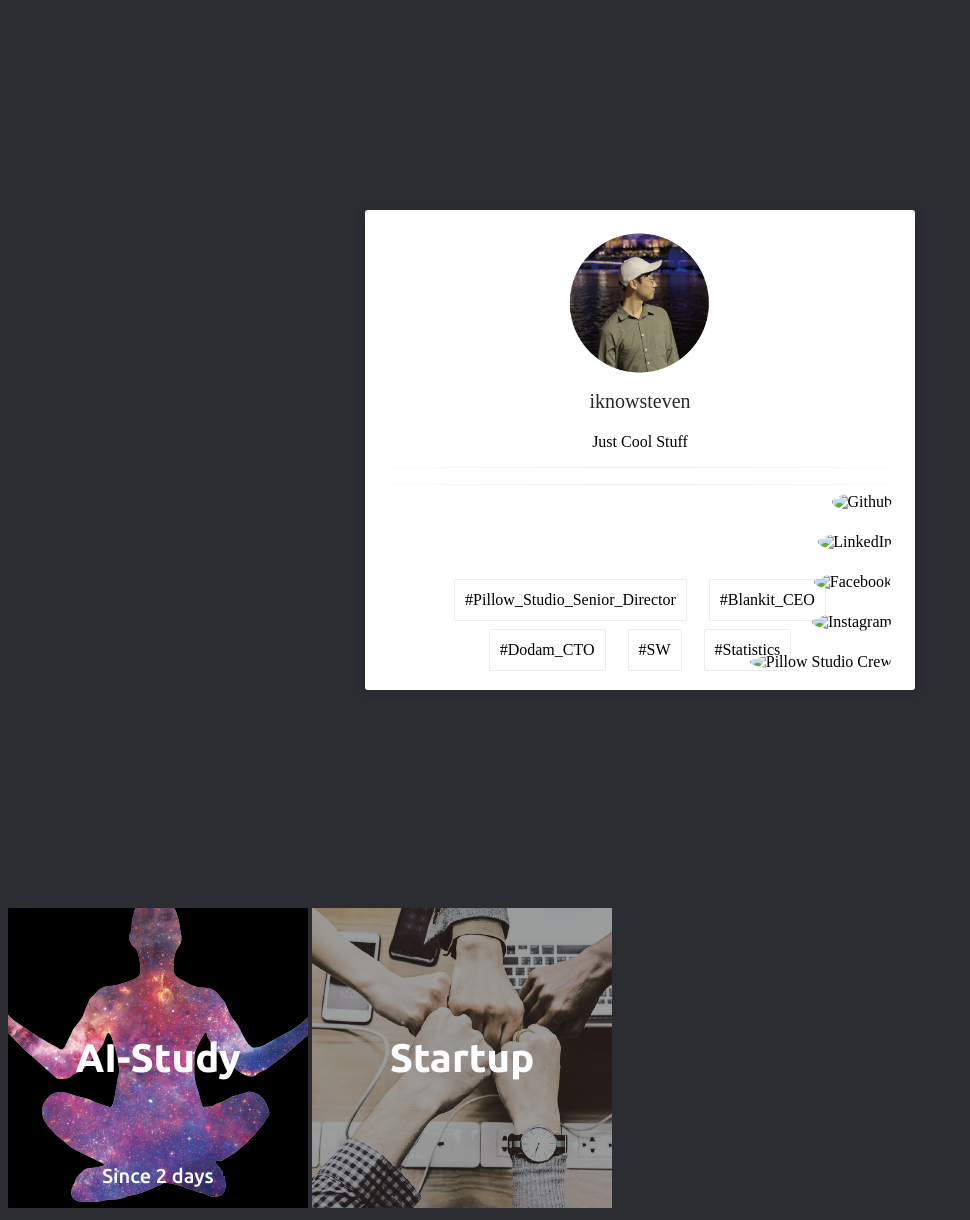
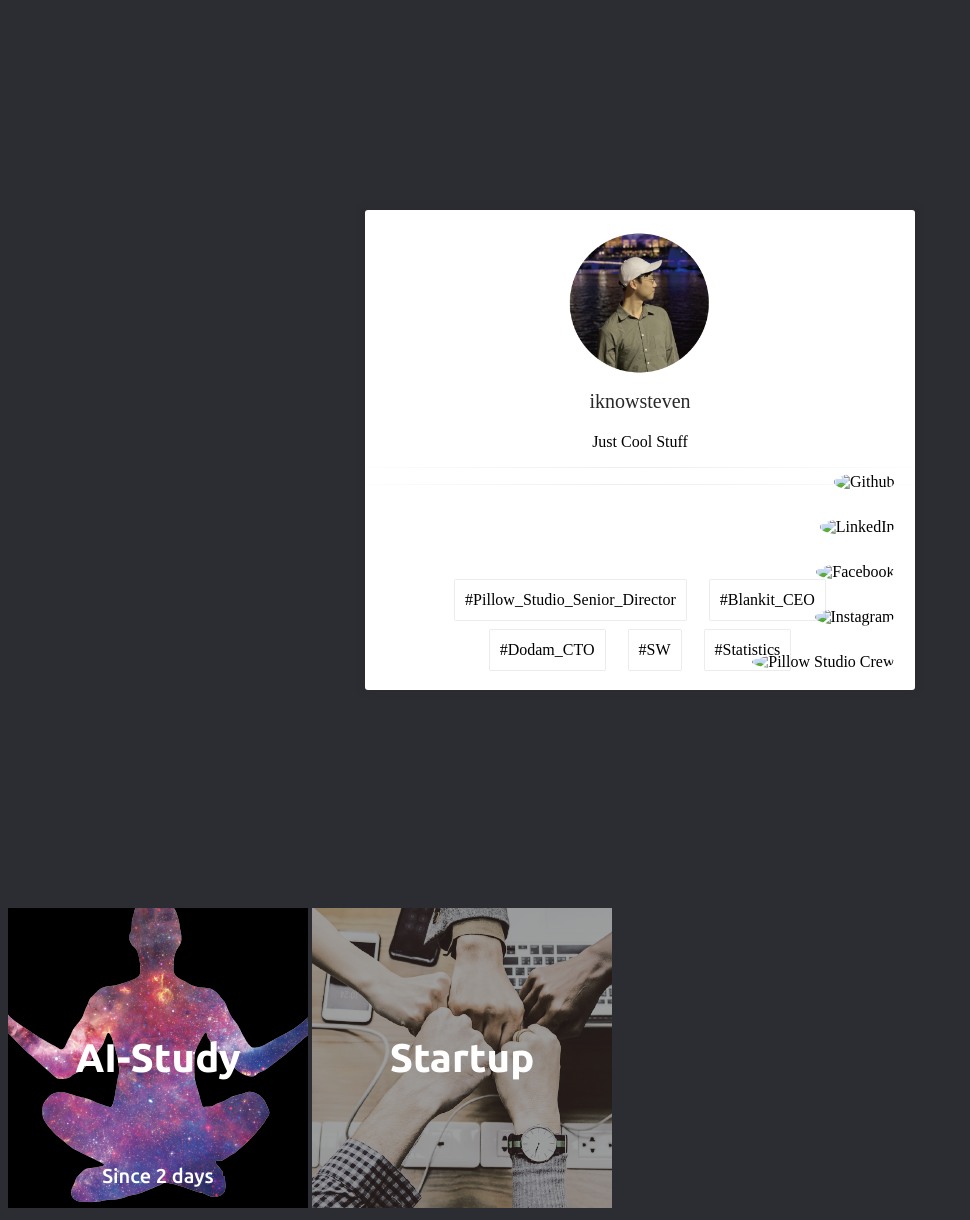
Before and after one commit to iknowSteven/iknowSteven.github.io, a Jekyll site: the page built from index.md, in a window 1280 px wide. Shown: the whole page, without its empty margins (0-970 px from the left). Built offline with Jekyll 4.4.1, drawn with Linux system fonts in a browser that asks for light colours; our own code applies the rules of GitHub Pages for plain Markdown files.

Commit message:
no message

```diff
--- a/assets/css/home.css
+++ b/assets/css/home.css
@@ -91,6 +91,12 @@ html {
     text-align: center;
 }
 
+#home_main_social_container img {
+    width: 30px;
+    margin-top: 5px;
+    margin-left: 5px;
+}
+
 .home_main_social_black_bio_black {
     width: 40px;
     height: 40px;
```
